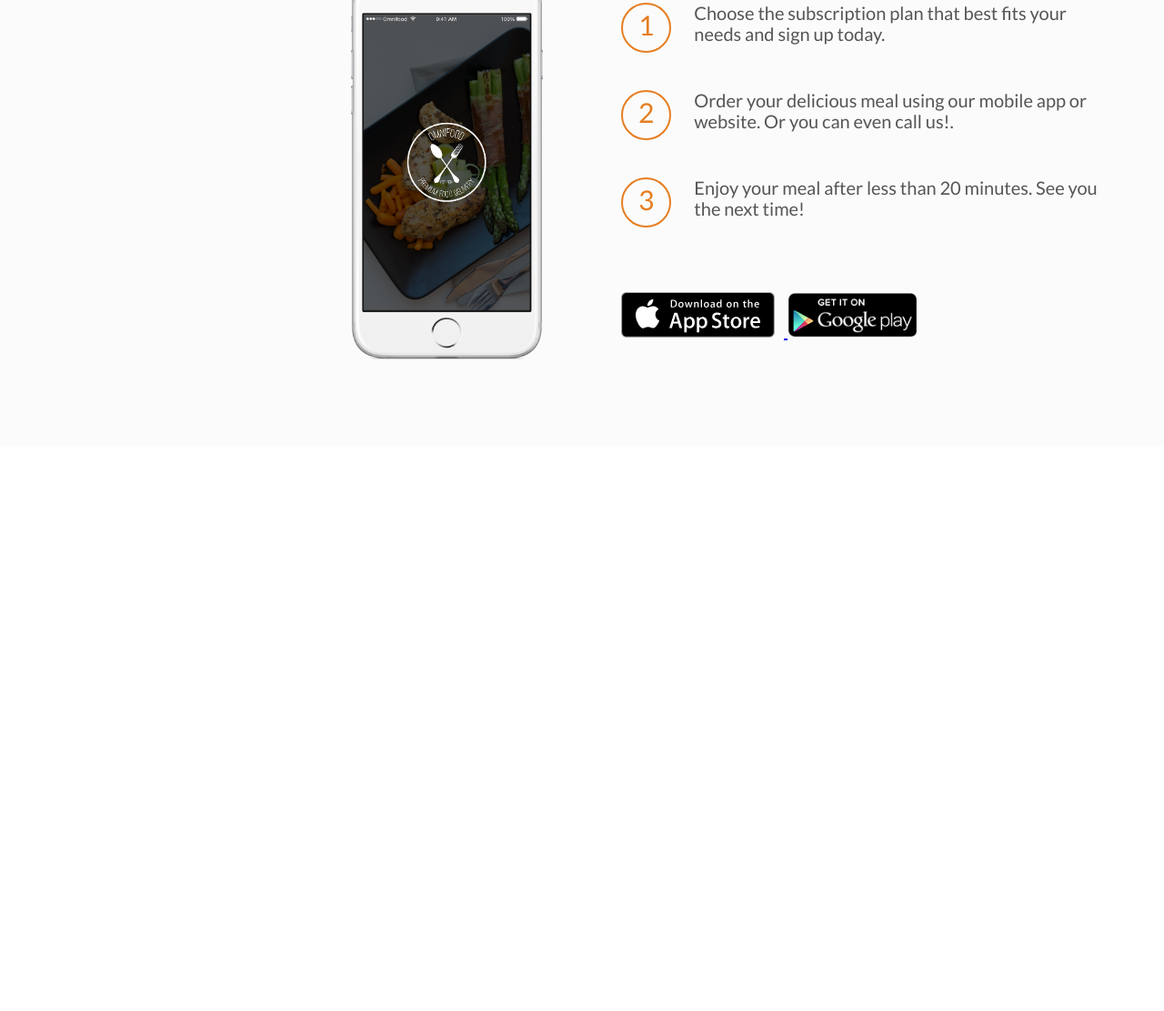
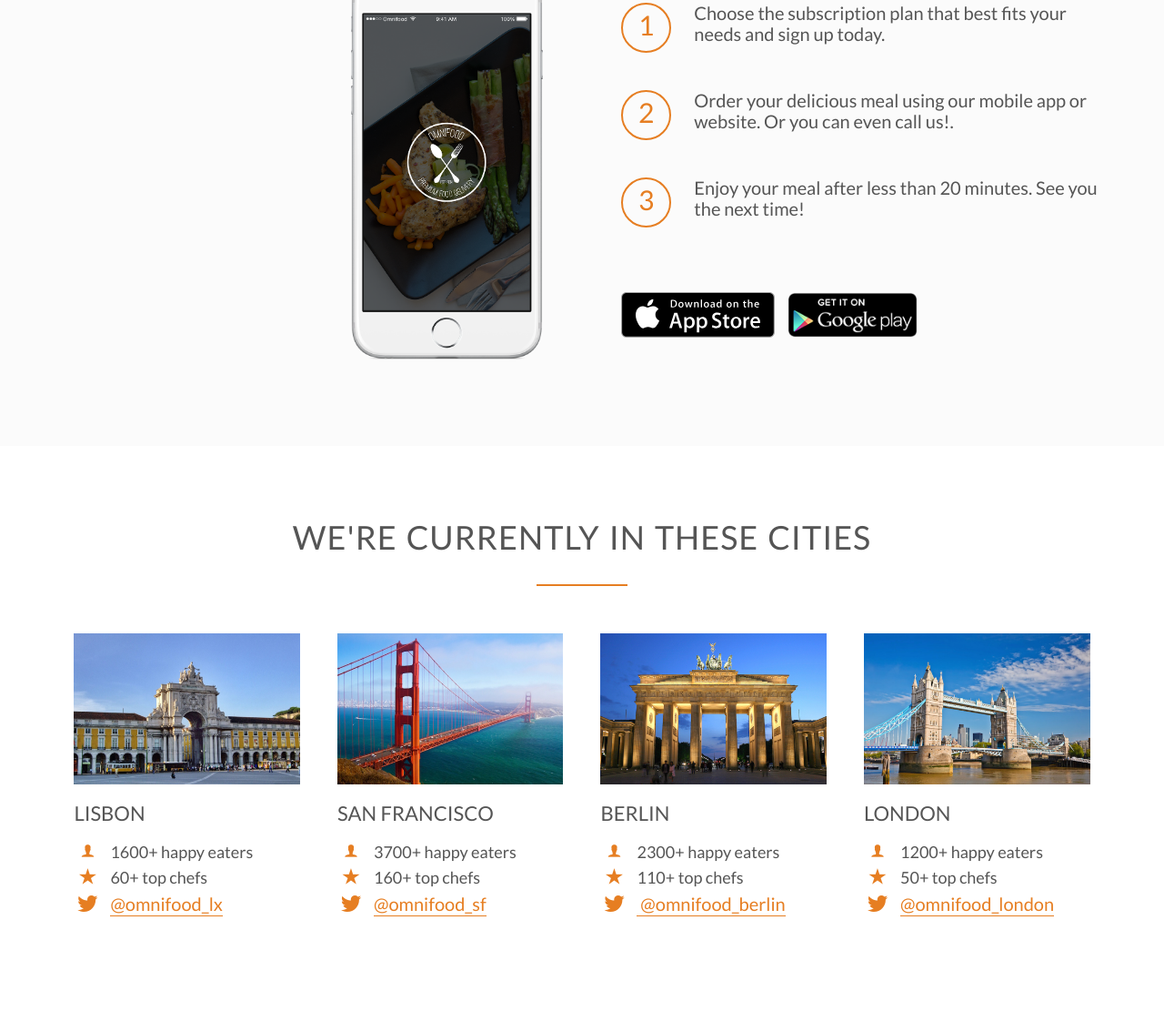
Before and after one commit to Zachary-paulson/omi_food_udemy, a plain HTML site: page index.html in a window 1280 px wide. Shown: the part 2199-3310 px from the top of the page at 91% size. Before the commit the page ends 2689 px from the top, so only its background shows below. Drawn offline with Linux system fonts and the light colour scheme; files whose address does not match are found by name.

Commit message:
Completed section 4

```diff
--- a/index.html
+++ b/index.html
@@ -217,12 +217,60 @@
         </div>
       </div>
     </section>
+
+    <section class="section-cities">
+      <div class="row">
+        <h2>We're currently in these cities</h2>
+      </div>
+      <div class="row">
+        <div class="col span 1-of-4 box">
+          <img src="./resources/img/lisbon-3.jpg" alt="Lisbon" />
+          <h3>Lisbon</h3>
+          <div class="city-feature">
+            <p><i class="ion-ios-person icon-small"></i>1600+ happy eaters</p>
+
+            <p><i class="ion-ios-star icon-small"></i>60+ top chefs</p>
+
+            <i class="ion-social-twitter icon-small"></i><a href="#">@omnifood_lx</a>
+          </div>
+        </div>
+
+        <div class="col span 1-of-4 box">
+          <img src="./resources/img/san-francisco.jpg" alt="San Francisco" />
+          <h3>San Francisco</h3>
+          <div class="city-feature">
+            <p><i class="ion-ios-person icon-small"></i>3700+ happy eaters</p>
+
+            <p><i class="ion-ios-star icon-small"></i>160+ top chefs</p>
+
+            <i class="ion-social-twitter icon-small"></i><a href="#">@omnifood_sf</a>
+          </div>
+        </div>
+
+        <div class="col span 1-of-4 box">
+          <img src="./resources/img/berlin.jpg" alt="Berlin" />
+          <h3>Berlin</h3>
+          <div class="city-feature">
+            <p><i class="ion-ios-person icon-small"></i>2300+ happy eaters</p>
+
+            <p><i class="ion-ios-star icon-small"></i>110+ top chefs</p>
+
+            <i class="ion-social-twitter icon-small"></i><a href="#"> @omnifood_berlin</a>
+          </div>
+        </div>
+
+        <div class="col span 1-of-4 box">
+          <img src="./resources/img/london.jpg" alt="London" />
+          <h3>London</h3>
+          <div class="city-feature">
+            <p><i class="ion-ios-person icon-small"></i>1200+ happy eaters</p>
+
+            <p><i class="ion-ios-star icon-small"></i>50+ top chefs</p>
+
+            <i class="ion-social-twitter icon-small"></i><a href="#">@omnifood_london</a>
+          </div>
+        </div>
+      </div>
+    </section>
   </body>
 </html>
-
-<!-- Section 3: How it works
-Title: How it works - Simple as 1, 2, 3
-
-    1. Choose the subscription plan that best fits your needs and sign up today.
-    2. Order your delicious meal using our mobile app or website. Or you can even call us!
-    3. Enjoy your meal after less than 20 minutes. See you the next time! -->
--- a/resources/css/style.css
+++ b/resources/css/style.css
@@ -15,9 +15,11 @@ html {
   font-size: 20px;
 }
 
-.clearfix {zoom: 1}
-.clearfix:after{
-  content: '.';
+.clearfix {
+  zoom: 1;
+}
+.clearfix:after {
+  content: ".";
   clear: both;
   display: block;
   height: 0;
@@ -88,17 +90,46 @@ h2:after {
   margin-left: 15%;
 }
 
-.box p{
+.box p {
   font-size: 90%;
 }
 
 /* ------ Icons ------ */
+a:link,
+a:active{
+  color: #e67e22;
+  text-decoration: none;
+  border-bottom: 1px solid #e67e22;
+  padding-bottom: 1px;
+  transition: color 0.2s, border-bottom 0.2s;
+}
 
-.icon-big{
+a:hover{
+  color: #555;
+  border-bottom: 1px solid transparent;
+}
+
+/* ------ Icons ------ */
+
+.icon-big {
   display: block;
   font-size: 300%;
   color: #e67e22;
   margin-bottom: 10px;
+}
+
+.icon-small{
+  display: inline-block;
+  width: 30px;
+  color: #e67e22;
+  text-align: center;
+  font-size: 120%;
+  margin-right: 10px;
+  /* secerts to align icons */
+  line-height: 120%;
+  vertical-align: middle;
+  margin-top: -5px;
+
 }
 
 /* ------ BUTTONS ------ */
@@ -204,17 +235,15 @@ header {
   margin-bottom: 30px;
 }
 
-
 /* -------------------------------------------- */
 /* MEALS */
 /* -------------------------------------------- */
-.section-meals{
+.section-meals {
   padding: 0;
 }
-.meals-showcase{
+.meals-showcase {
   list-style: none;
   width: 100%;
-
 }
 
 .meals-showcase li {
@@ -247,8 +276,8 @@ header {
 /* HOW IT WORKS */
 /* -------------------------------------------- */
 
-.section-steps{
-  background-color: #FBFBFB;
+.section-steps {
+  background-color: #fbfbfb;
 }
 .steps-box:first-child {
   text-align: right;
@@ -266,7 +295,7 @@ header {
   height: auto;
 }
 
-.works-steps{
+.works-steps {
   margin-bottom: 50px;
 }
 
@@ -293,3 +322,36 @@ header {
   width: auto;
   margin-right: 10px;
 }
+
+.btn-app:link,
+.btn-app:visited{
+  border: 0;
+}
+
+/* -------------------------------------------- */
+/* Cities */
+/* -------------------------------------------- */
+.section-cities{
+  width: 100%;
+}
+.section-cities .box{
+  width: 23.8%;
+}
+.section-cities img{
+  margin-bottom: 15px;
+  height: 100%;
+  width: 100%;
+}
+
+.city-feature p:first-child{
+  margin-top: 20px;
+}
+
+.city-feature p{
+  margin-bottom: 5px;
+}
+
+.city-feature a{
+  text-decoration: none;
+
+}
```
